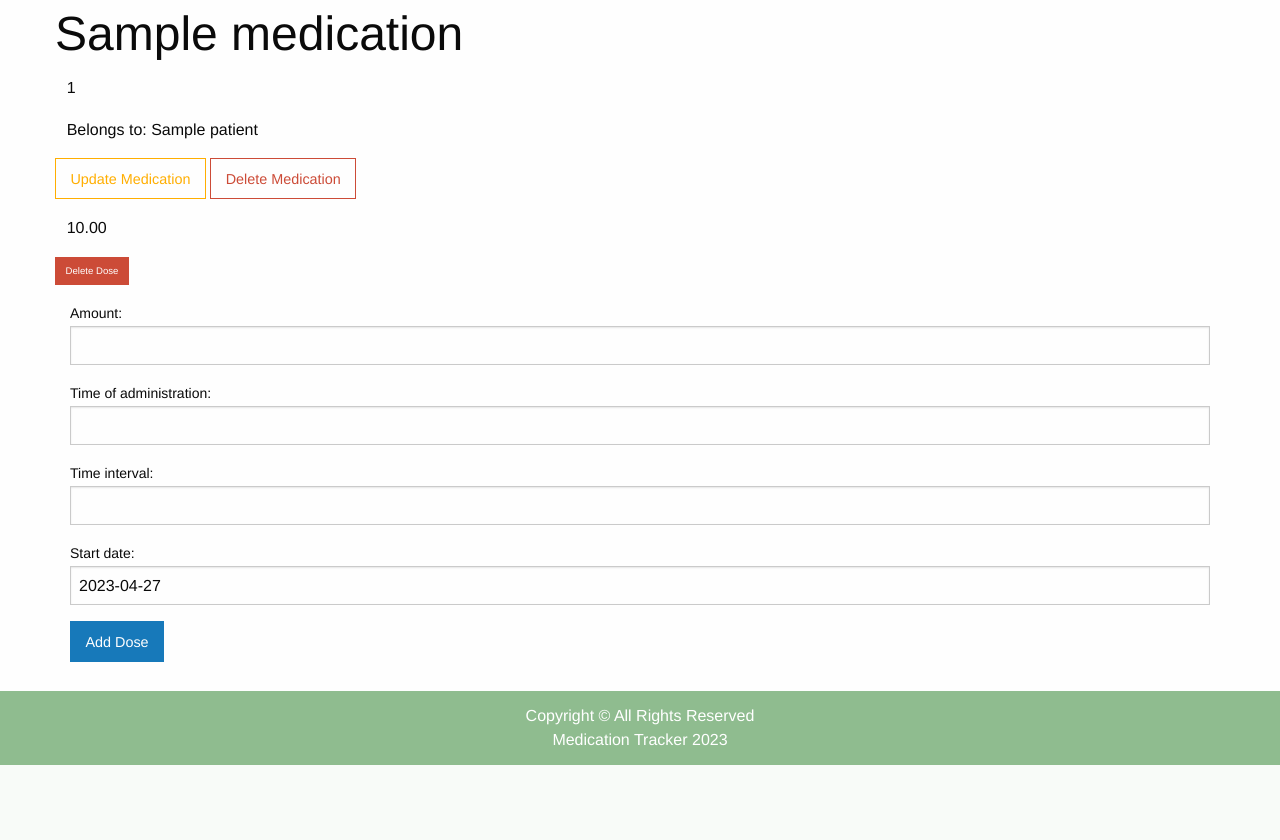
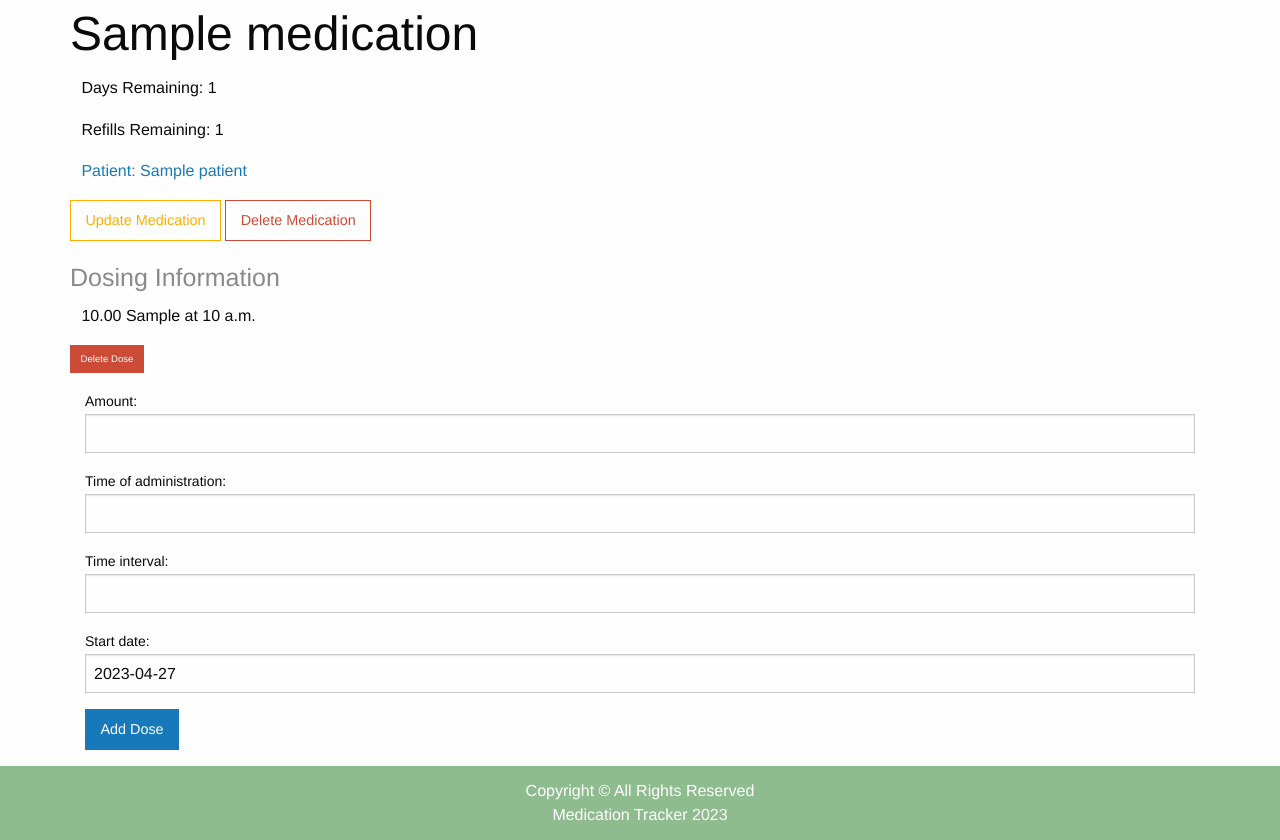
Before and after one commit to ambertav/medication_tracker, a Django app: page /medications/1/ in a window 1280 px wide. Shown: the part 64-904 px from the top of the page. Before the commit the page ends 829 px from the top, so only its background shows below. Run offline with Django 4.2, Linux system fonts and the light colour scheme; a user stored in the database is signed in; tables that the repository leaves empty hold one stand-in row (values such as "Sample post"); some libraries are stand-ins or nearby versions.

Commit message:
styles with foundation grid xy

```diff
--- a/main_app/static/css/style.css
+++ b/main_app/static/css/style.css
@@ -3,6 +3,7 @@ body {
     flex-direction: column;
     min-height: 100vh;
 }
+
 main {
     flex-grow: 1;
 }
@@ -18,8 +19,6 @@ nav {
 
 footer {
     padding: 1%;
-    margin-top: 1%;
-    text-align: center;
     color: white;
     background-color: #8fbc8f;
     font-weight: 500;
--- a/main_app/templates/base.html
+++ b/main_app/templates/base.html
@@ -43,15 +43,19 @@
         </ul>
     </nav>
     <main>
-        {% block content %}
-        {% endblock %}
+        <div class="center">
+            <div class="grid-container">
+                {% block content %}
+                {% endblock %}
+            </div>
+        </div>
     </main>
-    <footer>
-        <div>
+    <div class="cell shrink footer">
+    <footer class="text-center">
             <span>Copyright &copy; All Rights Reserved</span>
             <br>
             <span>Medication Tracker {% now 'Y' %}</span>
-        </div>
-    </footer>
+        </footer>
+    </div>
 </body>
 </html>
--- a/main_app/templates/medications/medication_detail.html
+++ b/main_app/templates/medications/medication_detail.html
@@ -9,15 +9,19 @@
 {% block content %}
 <div class="grid-container">
     <div>
-        <h1>{{ medication.name.capitalize }}</h1>
-        <p>{{ medication.day_supply }}</p>
-        <p>Belongs to: {{ medication.patient }}</p>
+        <h1>{{ medication.name }}</h1>
+        <p>Days Remaining: {{ medication.day_supply }}</p>
+        <p>Refills Remaining: {{ medication.refills }}</p>
+        <a href="{% url 'patient_detail' medication.patient.id %}">
+            <p>Patient: {{ medication.patient }}</p>
+        </a>
         <a href="{% url 'medication_update' medication.id %}" class="hollow button warning">Update Medication</a>
         <a href="{% url 'medication_delete' medication.id %}" class="hollow button alert">Delete Medication</a>
     </div>
     <div>
+        <h4 class="subheader">Dosing Information</h4>
         {% for dose in medication.dose_set.all %}
-            <p>{{ dose.amount }} {{ dose.unit }}</p>
+            <p class="cell">{{ dose.amount }} {{ medication.unit }} at {{ dose.time_of_administration }}</p>
             <a href="{% url 'dose_delete' medication.id dose.id %}" class="button alert tiny">Delete Dose</a>
         {% endfor %}
 
--- a/main_app/templates/medications/medication_form.html
+++ b/main_app/templates/medications/medication_form.html
@@ -22,7 +22,10 @@
     <form method="POST">
         {% csrf_token %}
         {{ med_form }}
-            {{ dose_form }}
+            <h4 class="subheader">Add Dosing Information</h4>
+            <div class="grid-container small">
+                {{ dose_form }}
+            </div>
             <input type="submit" value="Submit" class="button primary">
         </form>
         {% endif %}
--- a/main_app/templates/registration/login.html
+++ b/main_app/templates/registration/login.html
@@ -10,6 +10,6 @@
     <form method="POST">
         {% csrf_token %}
         {{ form }}
-        <input type="submit" value="Login">
+        <input type="submit" value="Login" class="button secondary">
     </form>
 {% endblock %}
--- a/main_app/templates/registration/signup.html
+++ b/main_app/templates/registration/signup.html
@@ -9,6 +9,6 @@
     <form method="POST">
         {% csrf_token %}
         {{ form }}
-        <input type="submit" value="Signup">
+        <input type="submit" value="Signup" class="button primary">
     </form>
 {% endblock %}
```
Also changed, not shown: main_app/templates/patients/patient_detail.html (+14 -7 lines), main_app/templates/patients/patient_form.html (+11 -7 lines), main_app/templates/patients/patient_list.html (+4 -5 lines).
